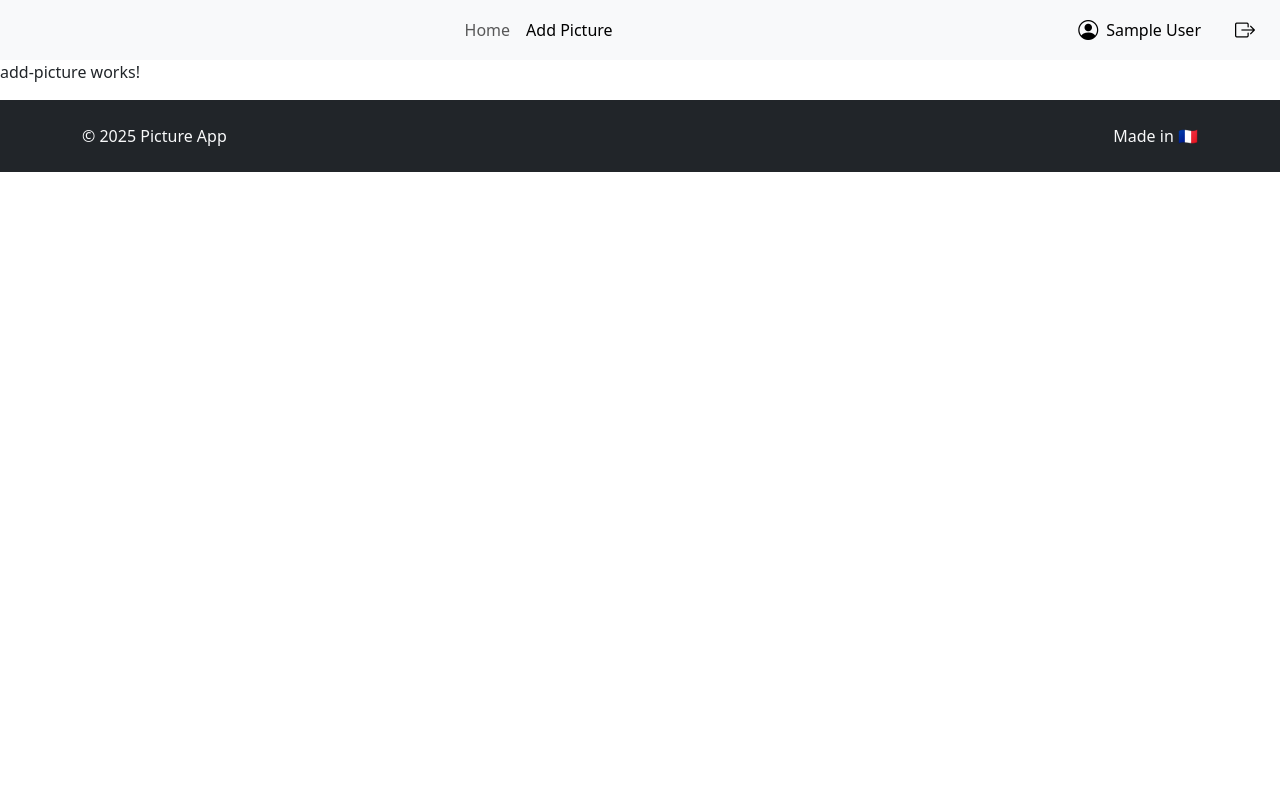
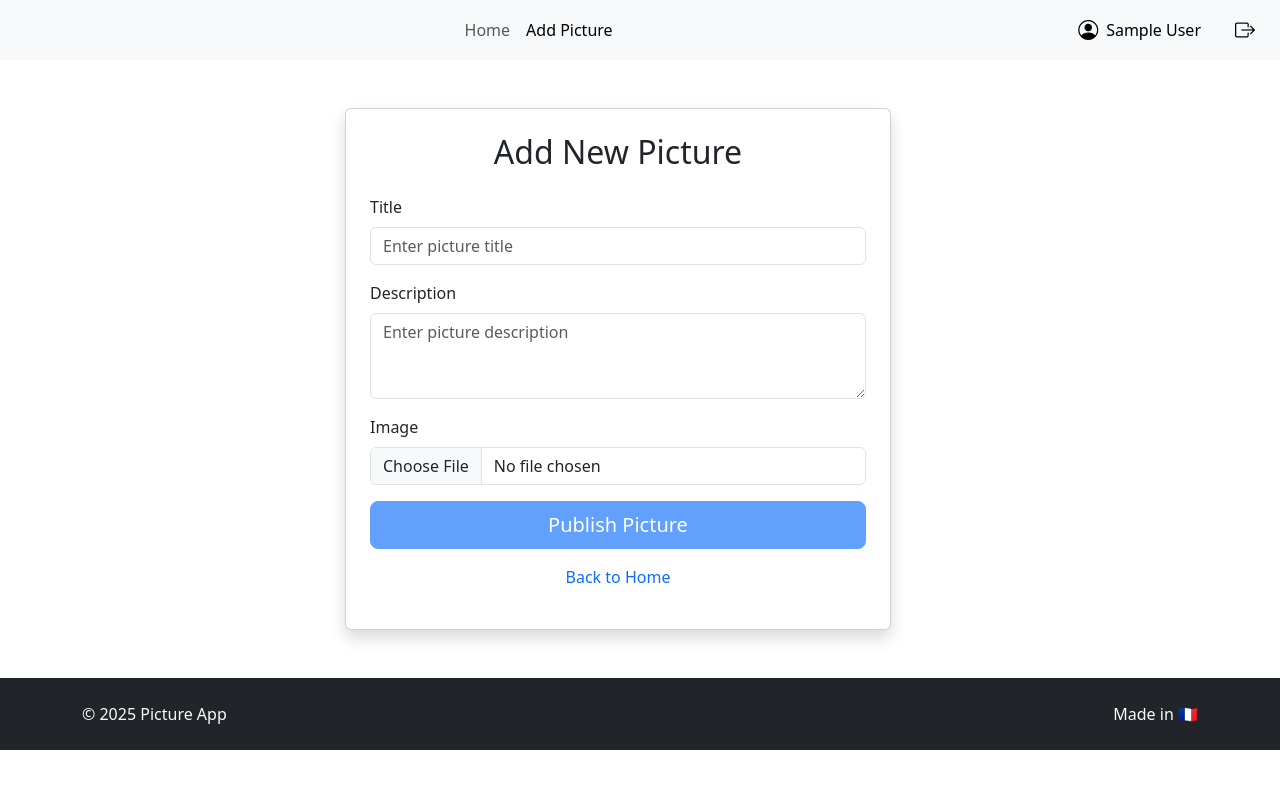
Before and after one commit to timlapov/picture-app-eval, an Angular app: page /add-picture in a window 1280 px wide. Shown: the top 788 px of the page. Built offline with nearby package versions, Linux system fonts and the light colour scheme; sample sign-in values are in the browser's storage.

Commit message:
feat: implement add picture page with form validation and toast notifications

```diff
--- a/src/app/app.routes.ts
+++ b/src/app/app.routes.ts
@@ -5,6 +5,7 @@ import {RegisterPage} from './components/register-page/register-page';
 import {LoginPage} from './components/login-page/login-page';
 import {AddPicture} from './components/add-picture/add-picture';
 import {authGuard} from './guards/auth-guard';
+import {ProfilePage} from './components/profile-page/profile-page';
 
 export const routes: Routes = [
   {path: '', component: HomePage},
@@ -13,4 +14,5 @@ export const routes: Routes = [
   {path: 'register', component: RegisterPage},
   {path: 'login', component: LoginPage},
   {path: 'add-picture', component: AddPicture, canActivate: [authGuard]},
+  {path: 'profile', component: ProfilePage, canActivate: [authGuard]},
 ];
--- a/src/app/app.ts
+++ b/src/app/app.ts
@@ -1,7 +1,8 @@
-import { Component, signal } from '@angular/core';
+import {Component, inject, signal} from '@angular/core';
 import { RouterOutlet } from '@angular/router';
 import {Header} from './shared/header/header';
 import {Footer} from './shared/footer/footer';
+import {ToastMessage, ToastNotification} from './services/toast-notification';
 
 @Component({
   selector: 'app-root',
@@ -11,4 +12,12 @@ import {Footer} from './shared/footer/footer';
 })
 export class App {
   protected readonly title = signal('picture-app-eval');
+
+  protected readonly toastNotificationService = inject(ToastNotification);
+  protected readonly toastColorMap: Record<ToastMessage['type'], string> = {
+    success: 'text-bg-success',
+    error: 'text-bg-danger',
+    info: 'text-bg-info',
+    warning: 'text-bg-warning',
+  };
 }
--- a/src/app/authentication/authentication-api.ts
+++ b/src/app/authentication/authentication-api.ts
@@ -14,7 +14,7 @@ interface UserResponseDTO {
   email: string;
   displayName: string;
   role: string;
-  ena: boolean;
+  enabled: boolean;
 }
 
 @Injectable({
@@ -47,11 +47,8 @@ export class AuthenticationApi {
       withCredentials: true
     }).pipe(
       tap(response => {
-        console.log('Response from server:', response);
         localStorage.setItem('user', JSON.stringify(response));
         this.user.set(response);
-        console.log('User saved to localStorage');
-
       })
     );
   }
@@ -68,4 +65,10 @@ export class AuthenticationApi {
     );
   }
 
+  checkAuthStatus() {
+    return this.httpClient.get<UserResponseDTO>(environment.apiUrl + '/api/account', {
+      withCredentials: true
+    });
+  }
+
 }
--- a/src/app/components/add-picture/add-picture.html
+++ b/src/app/components/add-picture/add-picture.html
@@ -1 +1,92 @@
-<p>add-picture works!</p>
+<div class="container m-5">
+  <div class="row justify-content-center">
+    <div class="col-md-8 col-lg-6">
+      <div class="card shadow">
+        <div class="card-body p-4">
+          <h2 class="card-title text-center mb-4">Add New Picture</h2>
+
+          <form [formGroup]="form" (ngSubmit)="onSubmit()">
+            <!-- Title field -->
+            <div class="mb-3">
+              <label for="title" class="form-label">Title</label>
+              <input
+                type="text"
+                class="form-control"
+                [class.is-invalid]="form.controls.title.invalid && form.controls.title.touched"
+                id="title"
+                formControlName="title"
+                placeholder="Enter picture title">
+              @if (form.controls.title.invalid && form.controls.title.touched) {
+                <div class="invalid-feedback">
+                  Title is required
+                </div>
+              }
+            </div>
+
+            <!-- Description field -->
+            <div class="mb-3">
+              <label for="description" class="form-label">Description</label>
+              <textarea
+                class="form-control"
+                [class.is-invalid]="form.controls.description.invalid && form.controls.description.touched"
+                id="description"
+                formControlName="description"
+                rows="3"
+                placeholder="Enter picture description"></textarea>
+              @if (form.controls.description.invalid && form.controls.description.touched) {
+                <div class="invalid-feedback">
+                  Description is required
+                </div>
+              }
+            </div>
+
+            <!-- Image upload field -->
+            <div class="mb-3">
+              <label for="image" class="form-label">Image</label>
+              <input
+                type="file"
+                class="form-control"
+                [class.is-invalid]="!fileSelected() && form.touched"
+                id="image"
+                accept="image/*"
+                (change)="onFileSelected($event)">
+            </div>
+
+
+            <!-- Upload progress -->
+            @if (isUploading()) {
+              <div class="mb-3">
+                <div class="d-flex align-items-center">
+                  <div class="spinner-border spinner-border-sm me-2" role="status"></div>
+                  <span>Uploading image...</span>
+                </div>
+              </div>
+            }
+
+            <!-- Submit button -->
+            <div class="d-grid">
+              <button
+                type="submit"
+                class="btn btn-primary btn-lg"
+                [disabled]="form.invalid || isUploading() || isSubmitting()">
+                @if (isSubmitting()) {
+                  <span class="spinner-border spinner-border-sm me-2" role="status"></span>
+                  Publishing...
+                } @else {
+                  Publish Picture
+                }
+              </button>
+            </div>
+          </form>
+
+          <!-- Back to home link -->
+          <div class="text-center mt-3">
+            <p class="text-muted">
+              <a href="/" class="text-decoration-none">Back to Home</a>
+            </p>
+          </div>
+        </div>
+      </div>
+    </div>
+  </div>
+</div>
--- a/src/app/components/add-picture/add-picture.ts
+++ b/src/app/components/add-picture/add-picture.ts
@@ -1,11 +1,115 @@
-import { Component } from '@angular/core';
+import {Component, inject, signal} from '@angular/core';
+import {NonNullableFormBuilder, ReactiveFormsModule, Validators} from '@angular/forms';
+import {Router} from '@angular/router';
+import {PictureApi} from '../../services/picture-api';
+import {ToastNotification} from '../../services/toast-notification';
+import {environment} from '../../../environments/environment.development';
+import {AuthenticationApi} from '../../authentication/authentication-api';
 
 @Component({
   selector: 'app-add-picture',
-  imports: [],
+  imports: [
+    ReactiveFormsModule
+  ],
   templateUrl: './add-picture.html',
   styleUrl: './add-picture.css'
 })
 export class AddPicture {
+  private readonly toastNotificationService = inject(ToastNotification);
+  private readonly fb = inject(NonNullableFormBuilder);
+  private readonly router = inject(Router);
+  private readonly pictureApi = inject(PictureApi);
+  private readonly authApi = inject(AuthenticationApi);
 
+  private selectedFile: File | null = null;
+
+  protected readonly isUploading = signal(false);
+  protected readonly isSubmitting = signal(false);
+
+  protected readonly form = this.fb.group({
+    title: ['', [Validators.required]],
+    description: ['', [Validators.required]]
+  });
+
+  // Track file selection separately
+  protected readonly fileSelected = signal(false);
+
+  onFileSelected(event: Event) {
+    const target = event.target as HTMLInputElement;
+    if (target.files && target.files.length > 0) {
+      this.selectedFile = target.files[0];
+      this.fileSelected.set(true);
+    }
+  }
+
+  onSubmit() {
+    if (this.form.invalid || !this.selectedFile) {
+      this.form.markAllAsTouched();
+      if (!this.selectedFile) {
+        this.addToast('error', 'Please select an image file');
+      }
+      return;
+    }
+
+    this.isSubmitting.set(true);
+    this.isUploading.set(true);
+
+    // Verify authentication with server before proceeding
+    this.authApi.checkAuthStatus().subscribe({
+      next: () => {
+        this.proceedWithUpload();
+      },
+      error: () => {
+        this.isSubmitting.set(false);
+        this.isUploading.set(false);
+
+        // Clear invalid session data
+        localStorage.removeItem('user');
+        this.authApi.user.set(null);
+
+        this.addToast('error', 'Your session has expired. Please log in again.');
+        this.authApi.logout();
+        void this.router.navigate(['/login']);
+      }
+    });
+  }
+
+  private proceedWithUpload() {
+
+    this.pictureApi.upload(this.selectedFile!).subscribe({
+      next: (uploadResponse) => {
+        this.isUploading.set(false);
+
+        // Step 2: Create the image URL
+        const imageUrl = `${environment.apiUrl}/uploads/${uploadResponse.filename}`;
+        const pictureData = {
+          title: this.form.controls.title.value,
+          description: this.form.controls.description.value,
+          image: imageUrl
+        };
+
+        this.pictureApi.addPicture(pictureData).subscribe({
+          next: (picture) => {
+            this.isSubmitting.set(false);
+            this.addToast('success', 'Picture added successfully!');
+            // Navigate to the picture details page
+            this.router.navigate(['/picture', picture.id]);
+          },
+          error: () => {
+            this.isSubmitting.set(false);
+            this.addToast('error', 'Error adding picture. Please try again.');
+          }
+        });
+      },
+      error: () => {
+        this.isUploading.set(false);
+        this.isSubmitting.set(false);
+        this.addToast('error', 'Error uploading image. Please try again.');
+      }
+    });
+  }
+
+  private addToast(type: 'success' | 'error' | 'info' | 'warning', text: string) {
+    this.toastNotificationService.addMessage({type, text});
+  }
 }
--- /dev/null
+++ b/src/app/components/profile-page/profile-page.html
@@ -0,0 +1 @@
+<p>profile-page works!</p>
--- /dev/null
+++ b/src/app/components/profile-page/profile-page.ts
@@ -0,0 +1,15 @@
+import {Component, inject} from '@angular/core';
+import {AuthenticationApi} from '../../authentication/authentication-api';
+
+@Component({
+  selector: 'app-profile-page',
+  imports: [],
+  templateUrl: './profile-page.html',
+  styleUrl: './profile-page.css'
+})
+export class ProfilePage {
+  protected readonly authApi = inject(AuthenticationApi);
+
+    protected readonly currentUser = this.authApi.user();
+
+}
--- /dev/null
+++ b/src/app/services/toast-notification.ts
@@ -0,0 +1,26 @@
+import {Injectable, signal} from '@angular/core';
+
+export interface ToastMessage {
+  type: 'success' | 'error' | 'info' | 'warning';
+  text: string;
+}
+
+@Injectable({
+  providedIn: 'root'
+})
+export class ToastNotification {
+  private readonly notificationsSignal = signal<ToastMessage[]>([]);
+  readonly notifications = this.notificationsSignal.asReadonly();
+
+  addMessage(message: ToastMessage) {
+    this.notificationsSignal.update(x => [...x, message]);
+
+    setTimeout(() => {
+      this.removeMessage(message);
+    }, 5000);
+  }
+
+  removeMessage(message: ToastMessage) {
+    this.notificationsSignal.update(notifications => notifications.filter(n => n !== message));
+  }
+}
```
Also changed, not shown: src/app/app.html (+20 -0 lines), src/app/services/picture-api.ts (+20 -0 lines), src/app/services/user-api.ts (deleted, +0 -11 lines), src/app/components/profile-page/profile-page.css (added), 2 other files (tests, documents, lock files or other folders).
